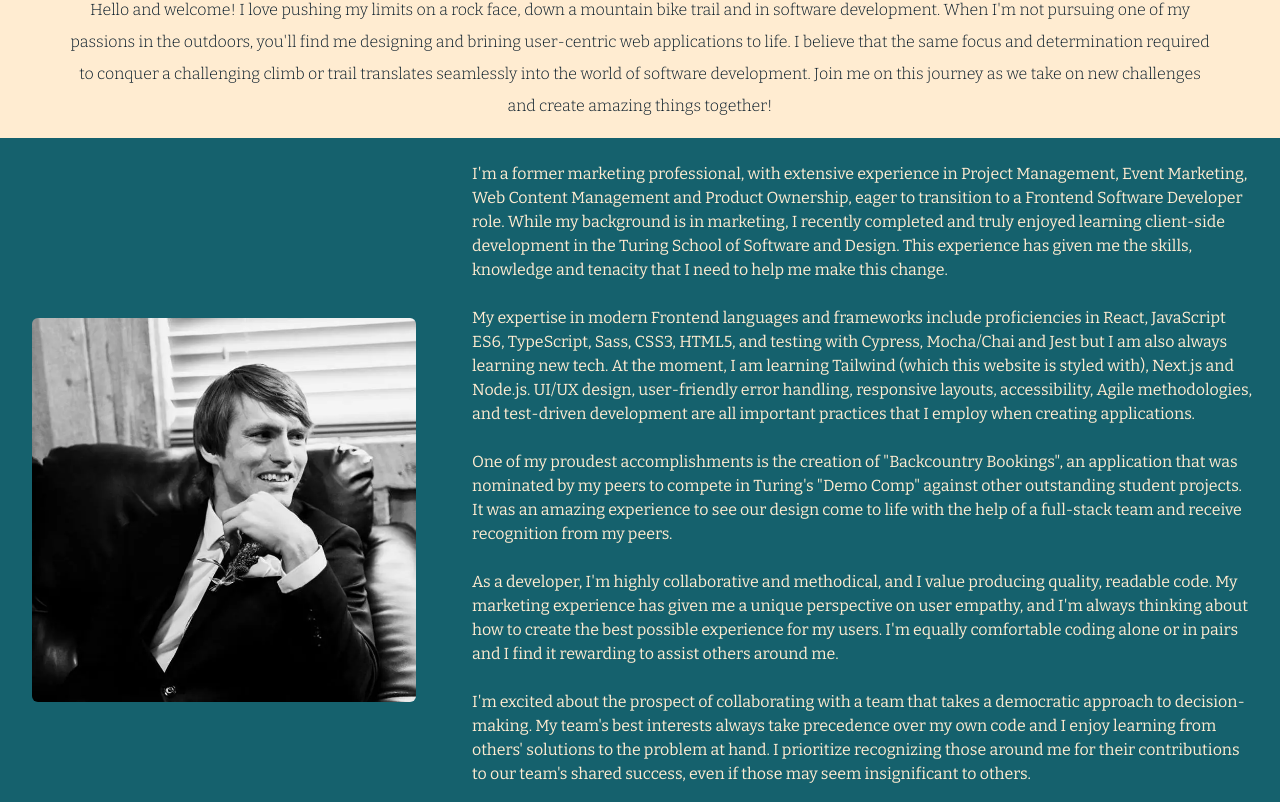
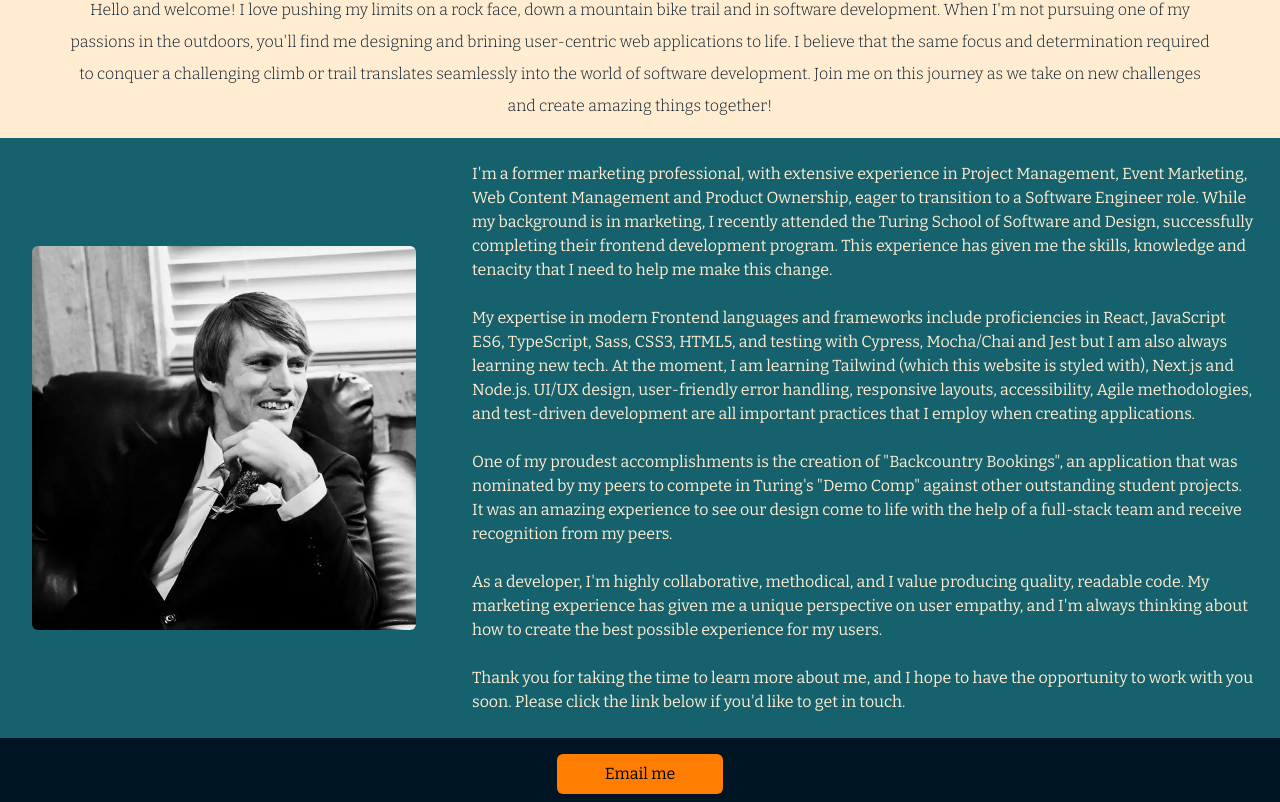
Before and after one commit to RickV85/rickvermeil.com, a React (Create React App) app: page / in a window 1280 px wide. Shown: the part 838-1640 px from the top of the page. Built offline with nearby package versions, Linux system fonts and the light colour scheme; a web font is replaced by a local one.

Commit message:
Edit bio copy

```diff
--- a/src/Components/Home/Home.tsx
+++ b/src/Components/Home/Home.tsx
@@ -53,15 +53,13 @@ function Home() {
             alt="Rick Vermeil head shot"
           />
           <div className="text-beige whitespace-pre-line ">
-            <p className="p-6 ">{`I'm a former marketing professional, with extensive experience in Project Management, Event Marketing, Web Content Management and Product Ownership, eager to transition to a Frontend Software Developer role. While my background is in marketing, I recently completed and truly enjoyed learning client-side development in the Turing School of Software and Design. This experience has given me the skills, knowledge and tenacity that I need to help me make this change.
+            <p className="p-6 ">{`I'm a former marketing professional, with extensive experience in Project Management, Event Marketing, Web Content Management and Product Ownership, eager to transition to a Software Engineer role. While my background is in marketing, I recently attended the Turing School of Software and Design, successfully completing their frontend development program. This experience has given me the skills, knowledge and tenacity that I need to help me make this change.
 
             My expertise in modern Frontend languages and frameworks include proficiencies in React, JavaScript ES6, TypeScript, Sass, CSS3, HTML5, and testing with Cypress, Mocha/Chai and Jest but I am also always learning new tech. At the moment, I am learning Tailwind (which this website is styled with), Next.js and Node.js. UI/UX design, user-friendly error handling, responsive layouts, accessibility, Agile methodologies, and test-driven development are all important practices that I employ when creating applications.
 
             One of my proudest accomplishments is the creation of "Backcountry Bookings", an application that was nominated by my peers to compete in Turing's "Demo Comp" against other outstanding student projects. It was an amazing experience to see our design come to life with the help of a full-stack team and receive recognition from my peers.
 
-            As a developer, I'm highly collaborative and methodical, and I value producing quality, readable code. My  marketing experience has given me a unique perspective on user empathy, and I'm always thinking about how to create the best possible experience for my users. I'm equally comfortable coding alone or in pairs and I find it rewarding to assist others around me.
-
-            I'm excited about the prospect of collaborating with a team that takes a democratic approach to decision-making. My team's best interests always take precedence over my own code and I enjoy learning from others' solutions to the problem at hand. I prioritize recognizing those around me for their contributions to our team's shared success, even if those may seem insignificant to others.
+            As a developer, I'm highly collaborative, methodical, and I value producing quality, readable code. My  marketing experience has given me a unique perspective on user empathy, and I'm always thinking about how to create the best possible experience for my users.
 
             Thank you for taking the time to learn more about me, and I hope to have the opportunity to work with you soon. Please click the link below if you'd like to get in touch.`}</p>
           </div>
```
